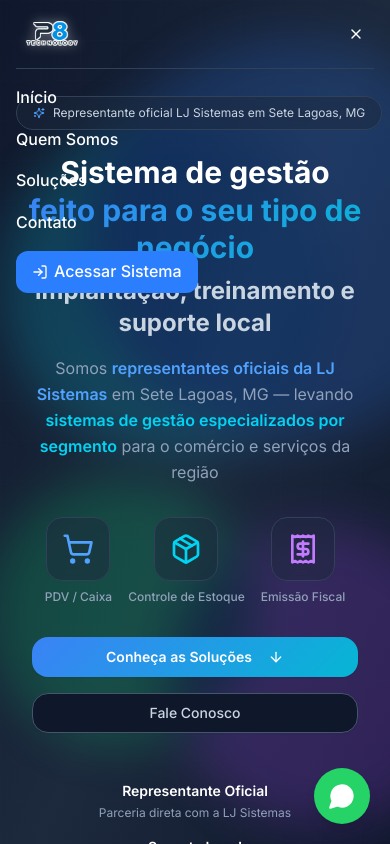
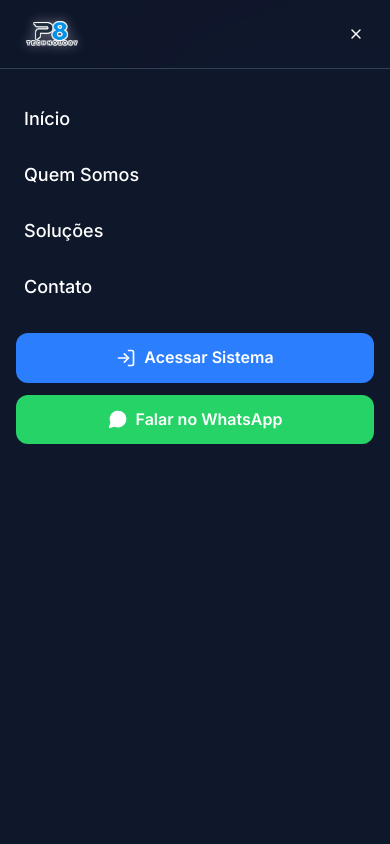
Before and after one commit to PauloHMesquita/P8technology, a React (Vite) app: page / in a window 390 px wide. Both pictures are taken after a click on the button "Abrir menu". Shown: the top 844 px of the page. Built offline with nearby package versions, Linux system fonts and the light colour scheme.

Commit message:
Add files via upload

```diff
--- a/src/components/Header.jsx
+++ b/src/components/Header.jsx
@@ -16,11 +16,29 @@
     return () => window.removeEventListener('scroll', handleScroll);
   }, []);
 
+  // Menu do celular aberto: a página atrás não rola, e a tecla Esc fecha.
+  // Se a tela for aumentada (virar desktop), o menu fecha sozinho.
+  useEffect(() => {
+    if (!isMenuOpen) return undefined;
+    const overflowAnterior = document.body.style.overflow;
+    document.body.style.overflow = 'hidden';
+    const aoTeclar = (e) => e.key === 'Escape' && setIsMenuOpen(false);
+    const aoRedimensionar = () => window.innerWidth >= 768 && setIsMenuOpen(false);
+    window.addEventListener('keydown', aoTeclar);
+    window.addEventListener('resize', aoRedimensionar);
+    return () => {
+      document.body.style.overflow = overflowAnterior;
+      window.removeEventListener('keydown', aoTeclar);
+      window.removeEventListener('resize', aoRedimensionar);
+    };
+  }, [isMenuOpen]);
+
   const scrollToSection = (sectionId) => {
+    setIsMenuOpen(false);
     const element = document.getElementById(sectionId);
     if (element) {
-      element.scrollIntoView({ behavior: 'smooth' });
-      setIsMenuOpen(false);
+      // Espera o menu fechar (e a rolagem da página voltar) antes de rolar.
+      requestAnimationFrame(() => element.scrollIntoView({ behavior: 'smooth' }));
     }
   };
 
@@ -40,10 +58,15 @@
     'Olá! Vim pelo site da P8 Technology e gostaria de saber mais sobre os sistemas da LJ Sistemas.'
   );
 
+  // Cabeçalho com fundo sólido quando a página rolou OU quando o menu do
+  // celular está aberto (antes ficava transparente no topo e o menu se
+  // misturava com o texto do site).
+  const fundoSolido = isScrolled || isMenuOpen;
+
   return (
     <>
-    <header className={`fixed top-0 left-0 right-0 z-50 transition-all duration-300 ${
-      isScrolled ? 'bg-slate-900/95 backdrop-blur-sm shadow-lg' : 'bg-transparent'
+    <header className={`fixed top-0 left-0 right-0 z-50 transition-colors duration-300 ${
+      fundoSolido ? 'bg-slate-900/95 backdrop-blur-sm shadow-lg' : 'bg-transparent'
     }`}>
       <div className="container mx-auto px-4 py-4">
         <div className="flex items-center justify-between">
@@ -66,9 +89,6 @@
                 {item.label}
               </button>
             ))}
-            {/* Aponta pro subdomínio do CRM — só vai funcionar de verdade
-                depois que o sistema estiver publicado lá. Até lá, fica
-                visível mas leva a um endereço que ainda não existe. */}
             <a
               href="https://crm.p8technology.com.br"
               target="_blank"
@@ -86,20 +106,30 @@
             size="icon"
             className="md:hidden text-white hover:text-blue-400"
             onClick={() => setIsMenuOpen(!isMenuOpen)}
+            aria-label={isMenuOpen ? 'Fechar menu' : 'Abrir menu'}
+            aria-expanded={isMenuOpen}
+            aria-controls="menu-celular"
           >
             {isMenuOpen ? <X size={24} /> : <Menu size={24} />}
           </Button>
         </div>
+      </div>
+    </header>
 
-        {/* Mobile Menu */}
+    {/* Menu do celular: tela cheia, fundo sólido, por cima de tudo
+        (inclusive do botão do WhatsApp), começando logo abaixo do
+        cabeçalho. Tocar fora dos itens não fecha por engano. */}
     {isMenuOpen && (
-          <nav className="md:hidden mt-4 pb-4 border-t border-slate-700">
-            <div className="flex flex-col space-y-4 pt-4">
+      <nav
+        id="menu-celular"
+        className="md:hidden fixed inset-x-0 top-[68px] sm:top-[76px] bottom-0 z-[60] bg-slate-900 border-t border-slate-700 overflow-y-auto"
+      >
+        <div className="container mx-auto px-4 py-6 flex flex-col gap-1">
           {menuItems.map((item) => (
             <button
               key={item.id}
               onClick={() => scrollToSection(item.id)}
-                  className="text-white hover:text-blue-400 transition-colors duration-200 font-medium text-left"
+              className="w-full text-left text-lg text-white hover:text-blue-400 active:bg-slate-800 transition-colors duration-200 font-medium py-3 px-2 rounded-lg"
             >
               {item.label}
             </button>
@@ -108,22 +138,29 @@
             href="https://crm.p8technology.com.br"
             target="_blank"
             rel="noopener noreferrer"
-                className="flex items-center gap-1.5 px-4 py-2 rounded-lg bg-blue-500 hover:bg-blue-400 text-white font-medium transition-colors duration-200 w-fit"
+            onClick={() => setIsMenuOpen(false)}
+            className="mt-4 flex items-center justify-center gap-2 px-4 py-3 rounded-lg bg-blue-500 hover:bg-blue-400 text-white font-semibold transition-colors duration-200"
           >
-                <LogIn className="w-4 h-4" />
+            <LogIn className="w-5 h-5" />
             Acessar Sistema
+          </a>
+          <a
+            href={whatsappUrl}
+            target="_blank"
+            rel="noopener noreferrer"
+            onClick={() => setIsMenuOpen(false)}
+            className="mt-2 flex items-center justify-center gap-2 px-4 py-3 rounded-lg bg-[#25D366] hover:bg-[#20BD5C] text-white font-semibold transition-colors duration-200"
+          >
+            <MessageCircle className="w-5 h-5" fill="white" />
+            Falar no WhatsApp
           </a>
         </div>
       </nav>
     )}
-      </div>
-    </header>
 
-    {/* Botão flutuante de WhatsApp — fica visível em qualquer parte da
-        página, em qualquer seção, já que é posição fixa. Verde
-        reconhecível (cor oficial do WhatsApp), sempre no canto inferior
-        direito, comum em sites de negócio local por converter melhor
-        que formulário de contato. */}
+    {/* Botão flutuante de WhatsApp — escondido enquanto o menu do
+        celular está aberto (o próprio menu já tem o botão). */}
+    {!isMenuOpen && (
       <a
         href={whatsappUrl}
         target="_blank"
@@ -133,6 +170,7 @@
       >
         <MessageCircle className="w-7 h-7" fill="white" />
       </a>
+    )}
     </>
   );
 };
```
Lines whose indentation alone changed are shown as unchanged.
